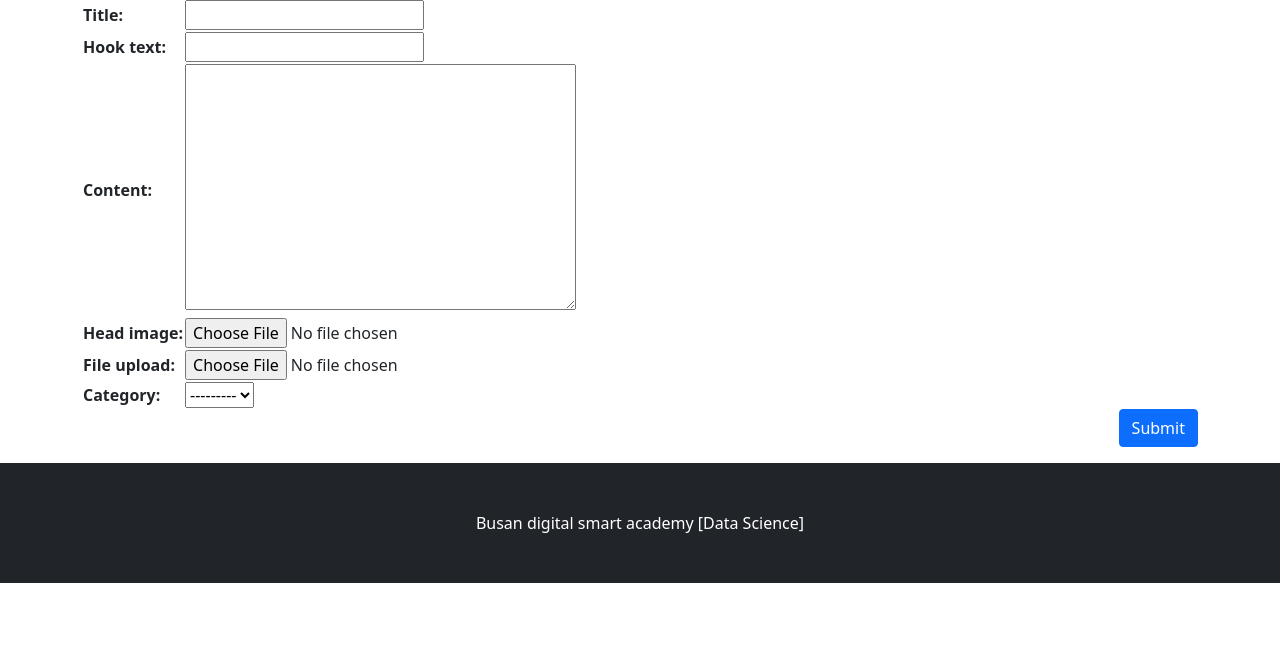
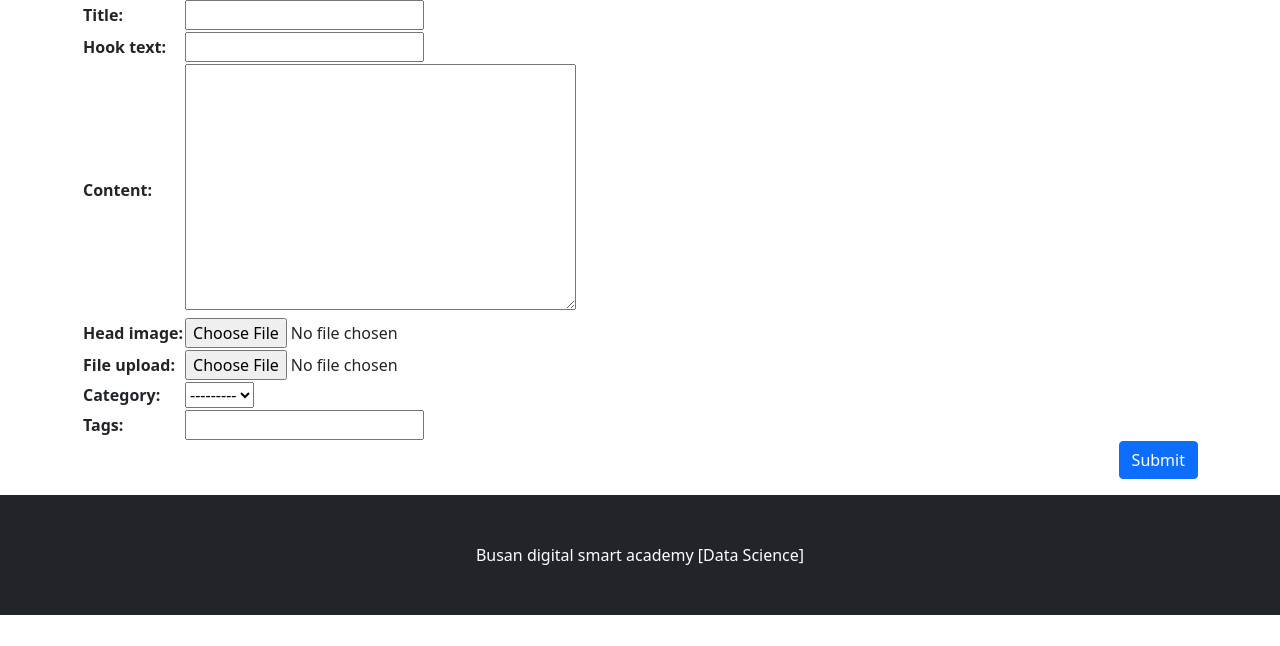
Before and after one commit to leemjn/do_it_django_a_to_z, a Django app: page /blog/create_post/ in a window 1280 px wide. Shown: the part 154-800 px from the top of the page. Run offline with Django 3.2, Linux system fonts and the light colour scheme; the visitor is signed in with stand-in values (Sample User, id 1); data that the repository does not hold is empty; some libraries are stand-ins or nearby versions.

Commit message:
텍스트로 태그 입력

```diff
--- a/blog/templates/blog/post_form.html
+++ b/blog/templates/blog/post_form.html
@@ -7,6 +7,10 @@
   <form method="post" enctype="multipart/form-data">{% csrf_token %}
     <table>
       {{ form }}
+      <tr>
+        <th><label for="id_tags_str">Tags:</label></th>
+        <td><input type="text" name="tags_str" id="id_tags_str"></td>
+      </tr>
     </table>
     <button type="submit" class="btn btn-primary float-end">Submit</button>
   </form>
--- a/blog/views.py
+++ b/blog/views.py
@@ -6,7 +6,7 @@ from .models import Post, Category, Tag
 from django.views.generic import ListView, DetailView, CreateView, UpdateView
 from django.contrib.auth.mixins import LoginRequiredMixin, UserPassesTestMixin
 from django.core.exceptions import PermissionDenied
-
+from django.utils.text import slugify
 class PostCreate(LoginRequiredMixin, UserPassesTestMixin, CreateView):
     model = Post
     fields = ['title', 'hook_text', 'content', 'head_image', 'file_upload', 'category']
@@ -18,7 +18,25 @@ class PostCreate(LoginRequiredMixin, UserPassesTestMixin, CreateView):
         current_user = self.request.user
         if current_user.is_authenticated and (current_user.is_staff or current_user.is_superuser):
             form.instance.author = current_user
-            return super(PostCreate, self).form_valid(form)
+            response = super(PostCreate, self).form_valid(form)
+
+            tags_str = self.request.POST.get('tags_str')
+            if tags_str:
+                tags_str = tags_str.strip()
+
+                tags_str = tags_str.replace(',', ';')
+                tags_list = tags_str.split(';')
+
+                for t in tags_list:
+                    t = t.strip()
+                    tag, is_tag_created = Tag.objects.get_or_create(name=t)
+                    if is_tag_created:
+                        tag.slug = slugify(t, allow_unicode=True)
+                        tag.save()
+                    self.object.tags.add(tag)
+
+            return response
+
         else:
             return redirect('/blog/')
 
```
Also changed, not shown: blog/tests.py (+9 -0 lines).
